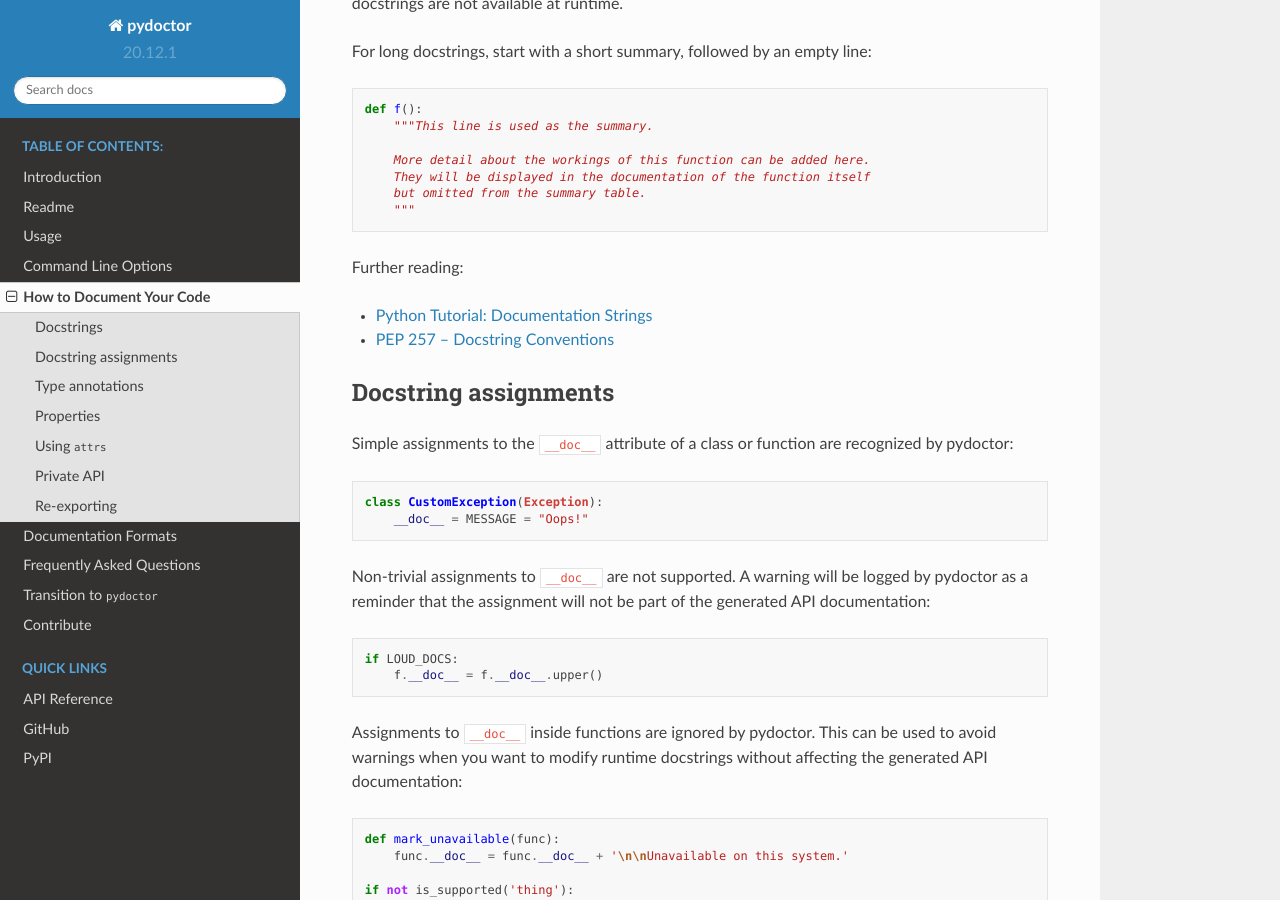
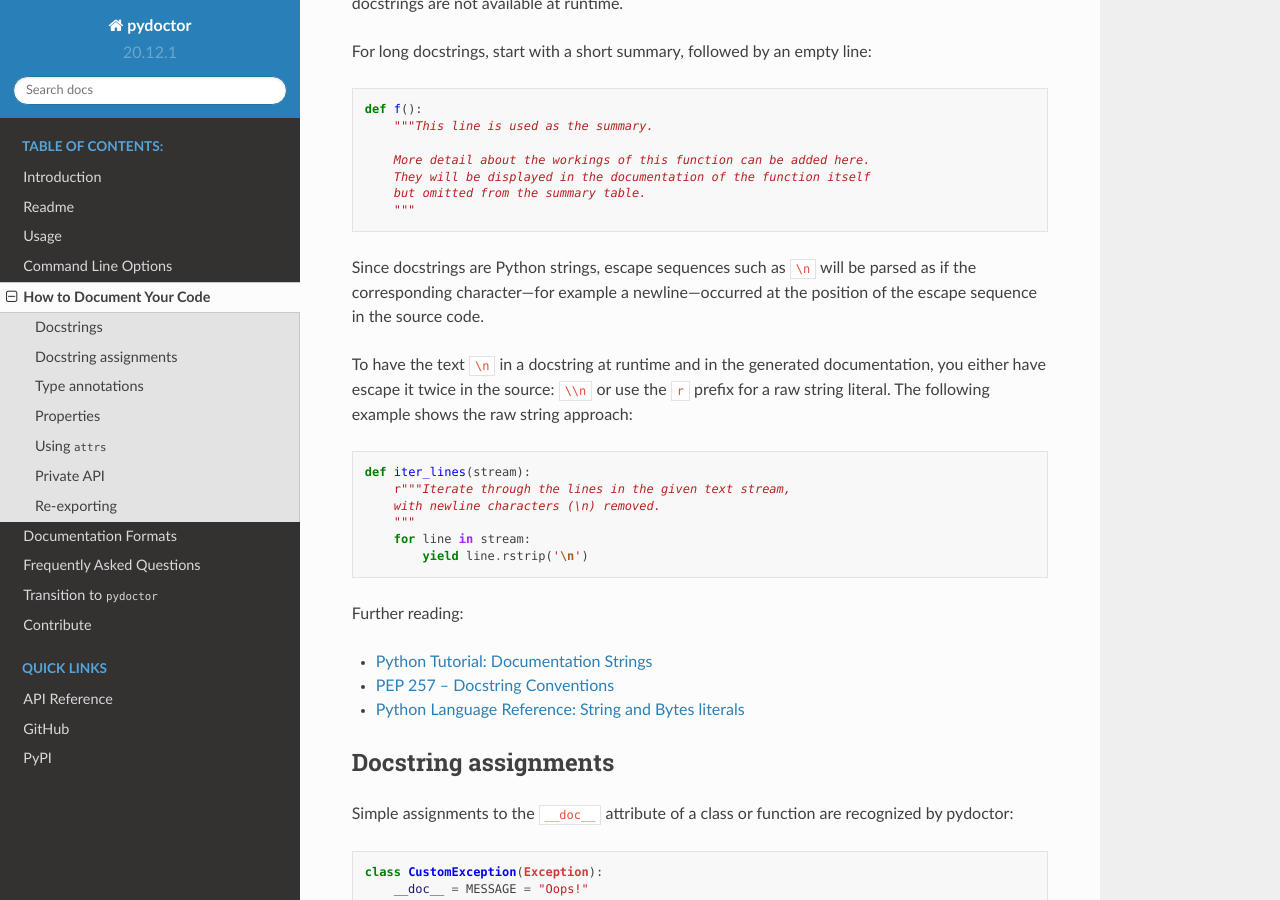
Before and after one commit to twisted/pydoctor, a Sphinx documentation site: the page built from docs/source/codedoc.rst, in a window 1280 px wide and 900 px high, scrolled down 729 px. Built offline with Sphinx 7.4.7 and the Read the Docs theme 2.0.0, drawn with Linux system fonts in a browser that asks for light colours.

Commit message:
Document treatment of escape sequences in docstrings
Closes #346

```diff
--- a/docs/source/codedoc.rst
+++ b/docs/source/codedoc.rst
@@ -41,10 +41,23 @@
         but omitted from the summary table.
         """
 
+Since docstrings are Python strings, escape sequences such as ``\n`` will be parsed as if the corresponding character---for example a newline---occurred at the position of the escape sequence in the source code.
+
+To have the text ``\n`` in a docstring at runtime and in the generated documentation, you either have escape it twice in the source: ``\\n`` or use the ``r`` prefix for a raw string literal.
+The following example shows the raw string approach::
+
+    def iter_lines(stream):
+        r"""Iterate through the lines in the given text stream,
+        with newline characters (\n) removed.
+        """
+        for line in stream:
+            yield line.rstrip('\n')
+
 Further reading:
 
 - `Python Tutorial: Documentation Strings <https://docs.python.org/3/tutorial/controlflow.html#documentation-strings>`_
 - `PEP 257 -- Docstring Conventions <https://www.python.org/dev/peps/pep-0257/>`_
+- `Python Language Reference: String and Bytes literals <https://docs.python.org/3/reference/lexical_analysis.html#string-and-bytes-literals>`_
 
 
 Docstring assignments
```
